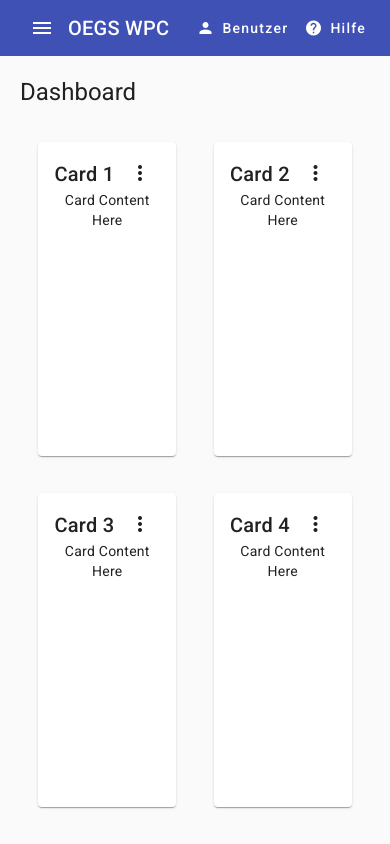
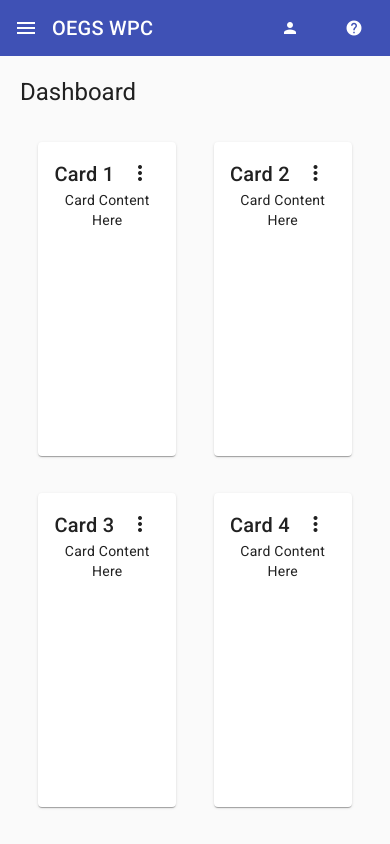
Before and after one commit to Tolu96/OEGS-WPC-Frontend, an Angular app: page / in a window 390 px wide. Built offline with nearby package versions, Linux system fonts and the light colour scheme.

Commit message:
WPC-66_RightWPCNAme_HeaderMobilChanged

```diff
--- a/src/app/app-sidenavigation/app-sidenavigation.component.html
+++ b/src/app/app-sidenavigation/app-sidenavigation.component.html
@@ -29,8 +29,8 @@
       </button>
       <span>OEGS WPC</span>
       <span class="spacer"></span>
-      <a mat-button routerLink="/benutzer"><mat-icon>person</mat-icon>Benutzer</a>
-      <a mat-button (click)="Opendialog()"><mat-icon>help</mat-icon>Hilfe</a>
+      <a mat-button routerLink="/benutzer"><mat-icon>person</mat-icon><span class="hide-on-small">Benutzer</span></a>
+      <a mat-button (click)="Opendialog()"><mat-icon>help</mat-icon><span class="hide-on-small">Hilfe</span></a>
     </mat-toolbar>
 
     <router-outlet></router-outlet>
--- a/src/app/app-sidenavigation/app-sidenavigation.component.scss
+++ b/src/app/app-sidenavigation/app-sidenavigation.component.scss
@@ -11,6 +11,9 @@
   top: 0;
   z-index: 1;
 }
+.mat-toolbar{
+  padding:0px ;
+}
 
 mat-icon {
   margin-right: 08px;
--- a/src/styles.scss
+++ b/src/styles.scss
@@ -2,6 +2,13 @@
 
 html, body { height: 100%; }
 body { margin: 0; font-family: Roboto, "Helvetica Neue", sans-serif; }
+
+.hide-on-small{
+    @media(max-width:768px) {
+        display: none;
+    }
+}
+
 
 mat-card{
     margin: 2%;
```
